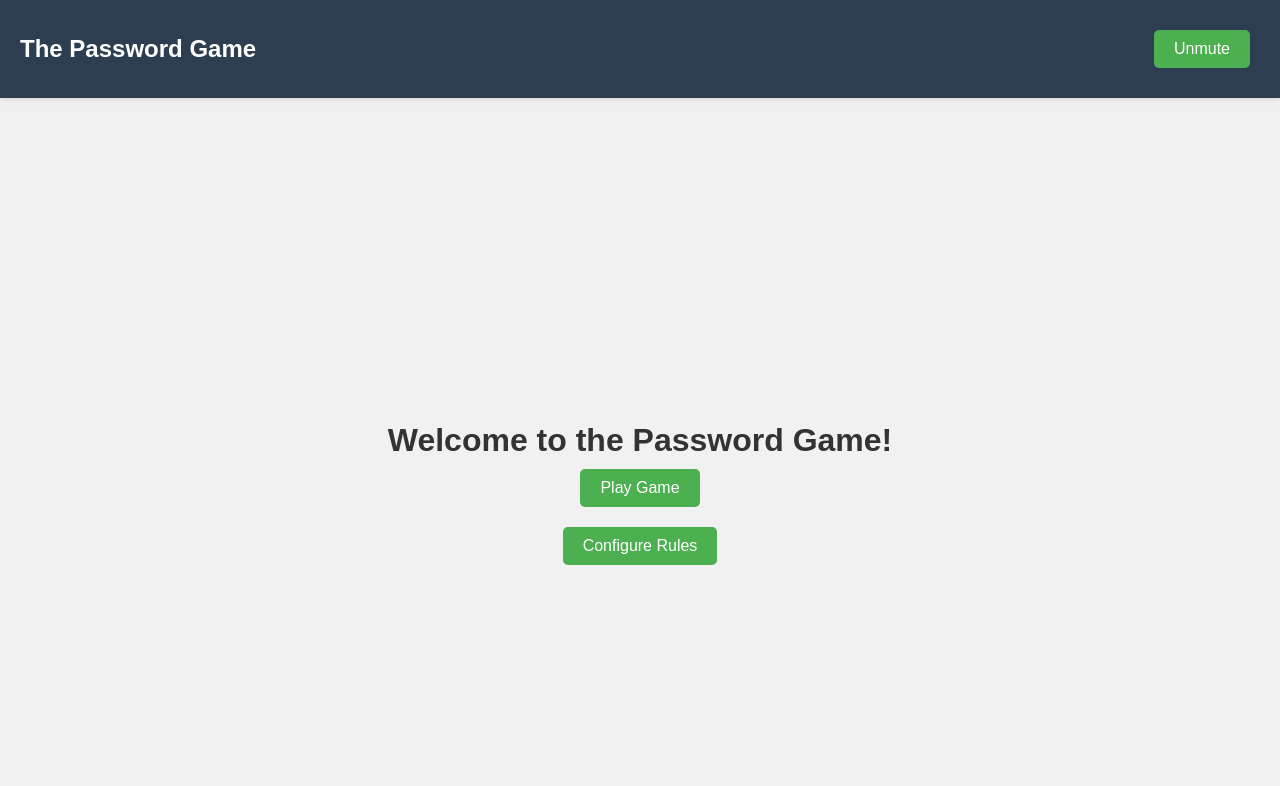
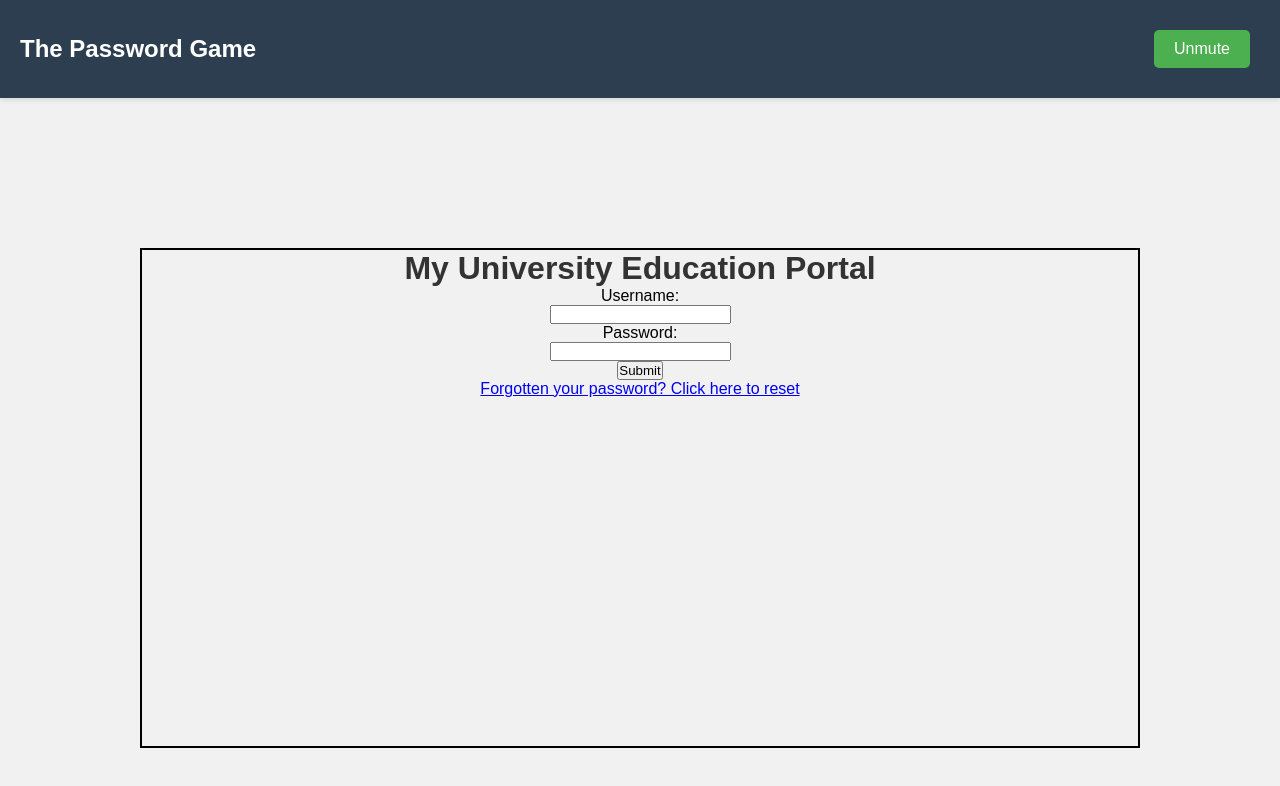
Before and after one commit to RaphaelFong/TeamMatchaTea, a React (Create React App) app: page / in a window 1280 px wide. Shown: the top 786 px of the page. Built offline with nearby package versions, Linux system fonts and the light colour scheme.

Commit message:
Simple Mainmenu Changes

```diff
--- a/src/components/LandingPage.css
+++ b/src/components/LandingPage.css
@@ -34,4 +34,32 @@ body {
     background-color: #45a049; /* Darker green on hover */
   }
 
+  .rectangle {
+    width: 1000px;
+    height: 500px;
+    border: 2px solid black
+  }
+
+  .centered-header {
+    text-align: center;
+  }
+
+  .popup{
+    display: none;
+    position: fixed;
+    top: 50%;
+    left: 50%;
+    transform: translate(-50%, -50%);
+    padding: 20px;
+    background-color: #fff;
+    border: 1px solid #ccc;
+    box-shadow: 0 0 10px rgba(0, 0, 0, 0.2);
+    z-index: 1000;
+  }
+
+  .newline{
+    margin: '10px 0'
+  }
+
+
   /* Customize additional styles as needed for a kid-friendly and Singapore-themed design */
--- a/src/components/LandingPage.js
+++ b/src/components/LandingPage.js
@@ -1,21 +1,101 @@
 // LandingPage.js
-import React from 'react';
+//import React from 'react';
 import { Link } from 'react-router-dom';
 import './LandingPage.css';
 import ConfigurePage from './ConfigurePage';
+import React, {useState, useEffect} from 'react';
+import userEvent from '@testing-library/user-event';
 
 const LandingPage = () => {
 
+  // Stuff for the inactive 10s
+  const [linkClicked, setLinkClicked] = useState(false);
+
+  const showPopup = () => {
+    alert("Click on reset password.");
+  }
+
+  // Setup event handler
+  const handleLinkClick = () =>{
+    setLinkClicked(true);
+  }
+
+  // Trigger popup if it has not been clicked for 10s
+  useEffect(() => {
+    const popupTimeout = setTimeout(() => {
+      if (!linkClicked)
+      {
+        showPopup();
+      }
+    }, 5000);
+
+    // Cleanup
+    return () => clearTimeout(popupTimeout);
+  }, [linkClicked]);
+
+
+  // This is html stuff
   return (
     <div className="landing-page-container">
-      <h1>Welcome to the Password Game!</h1>
+
+      <div>
+        <div className='rectangle'>
+          <div className='centered-header'>
+            <h1>My University Education Portal</h1>
+
+            {/*
+            <div>
             <Link to="/play">
               <button>Play Game</button>
             </Link>
+            </div>
+
+            <div>
             <Link to="/configure">
               <button>Configure Rules</button>
             </Link>
+            </div>
+            */}
 
+            <div>
+              <form>
+                <div>
+                <label for="username">Username:</label>
+                </div>
+
+                <div>
+                <input type="text" id="username" name="username"></input>
+                </div>
+
+                <div>
+                <label for="pwd">Password:</label>
+                </div>
+
+                <div>
+                <input type="password" id="pwd" name="pwd"></input>
+                </div>
+
+                <div>
+                <input type="submit" value="Submit"></input>
+                </div>
+              </form>
+            </div>
+
+            <div>
+            <Link to="/play" href="#" onClick={handleLinkClick} >
+              <p>Forgotten your password? Click here to reset</p>
+            </Link>
+            </div>
+
+            <div>
+
+
+            </div>
+
+
+            </div>
+          </div>
+        </div>
       </div>
   );
 };
```
Also changed, not shown: src/App.css (line endings or trailing spaces). Lines whose indentation alone changed are shown as unchanged.
